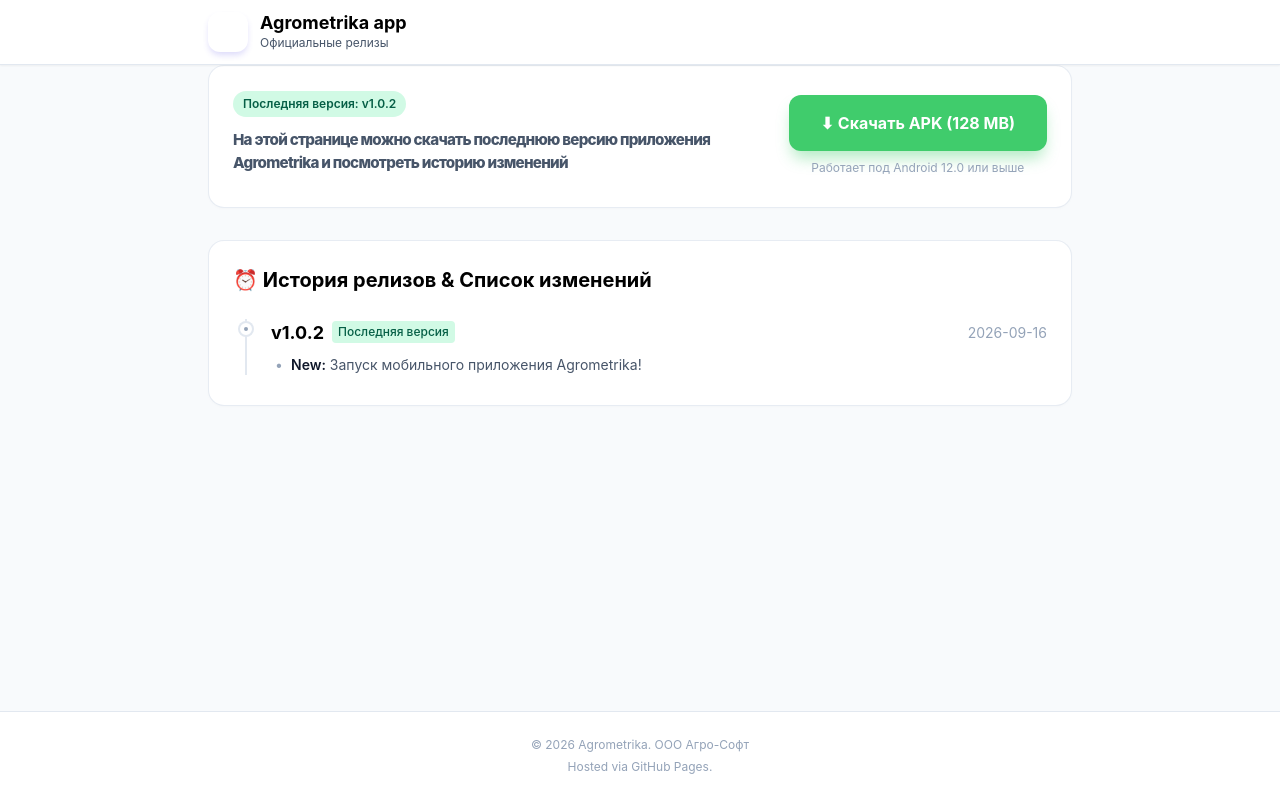
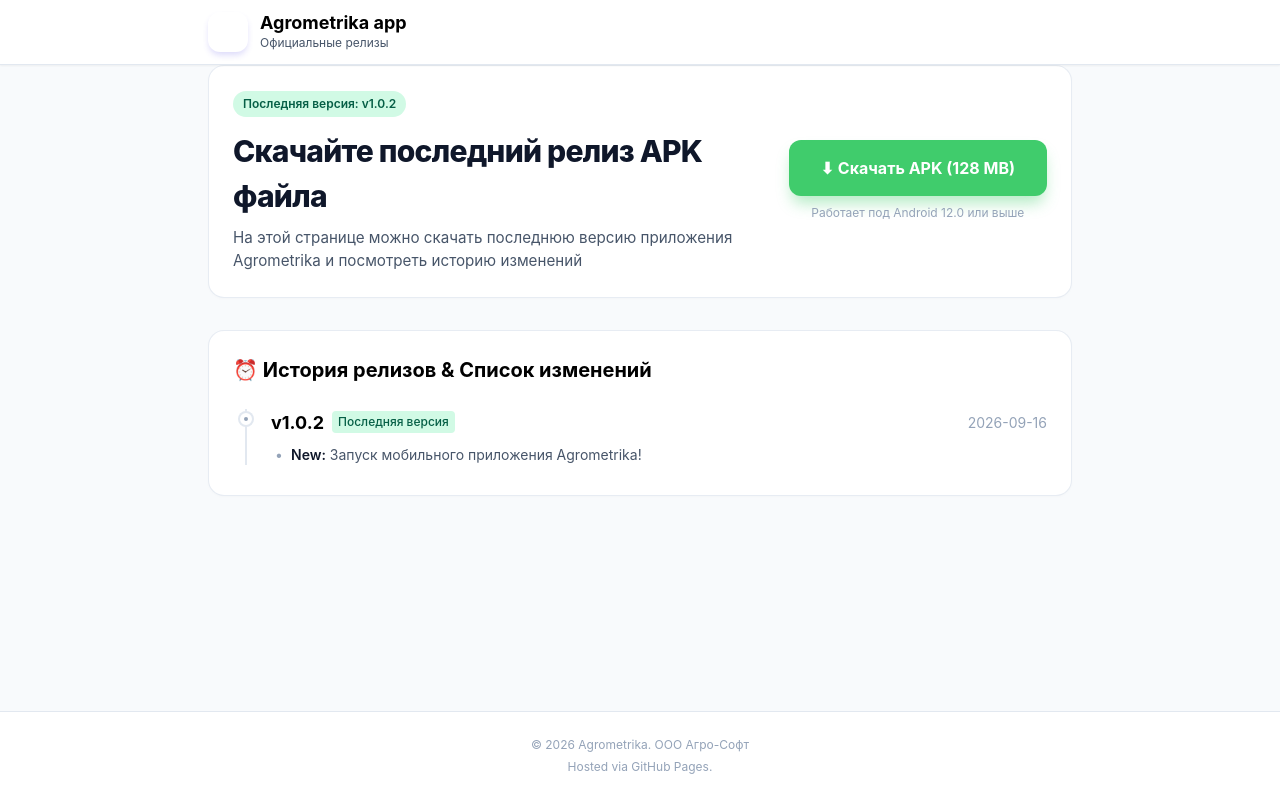
Before and after one commit to geometrika/agrometrika-releases, a plain HTML site: page index_test.html in a window 1280 px wide. Drawn offline with Linux system fonts and the light colour scheme.

Commit message:
Update index_test.html

```diff
--- a/index_test.html
+++ b/index_test.html
@@ -341,7 +341,7 @@
         <section class="card hero-section">
             <div class="hero-text">
                 <span class="badge">Последняя версия: v1.0.2</span>
-                <h2 class="hero-title"Скачайте последний релиз APK файла</h2>
+                <h2 class="hero-title">Скачайте последний релиз APK файла</h2>
                 <p class="hero-desc">
                     На этой странице можно скачать последнюю версию приложения Agrometrika и посмотреть историю изменений
                 </p>
```
